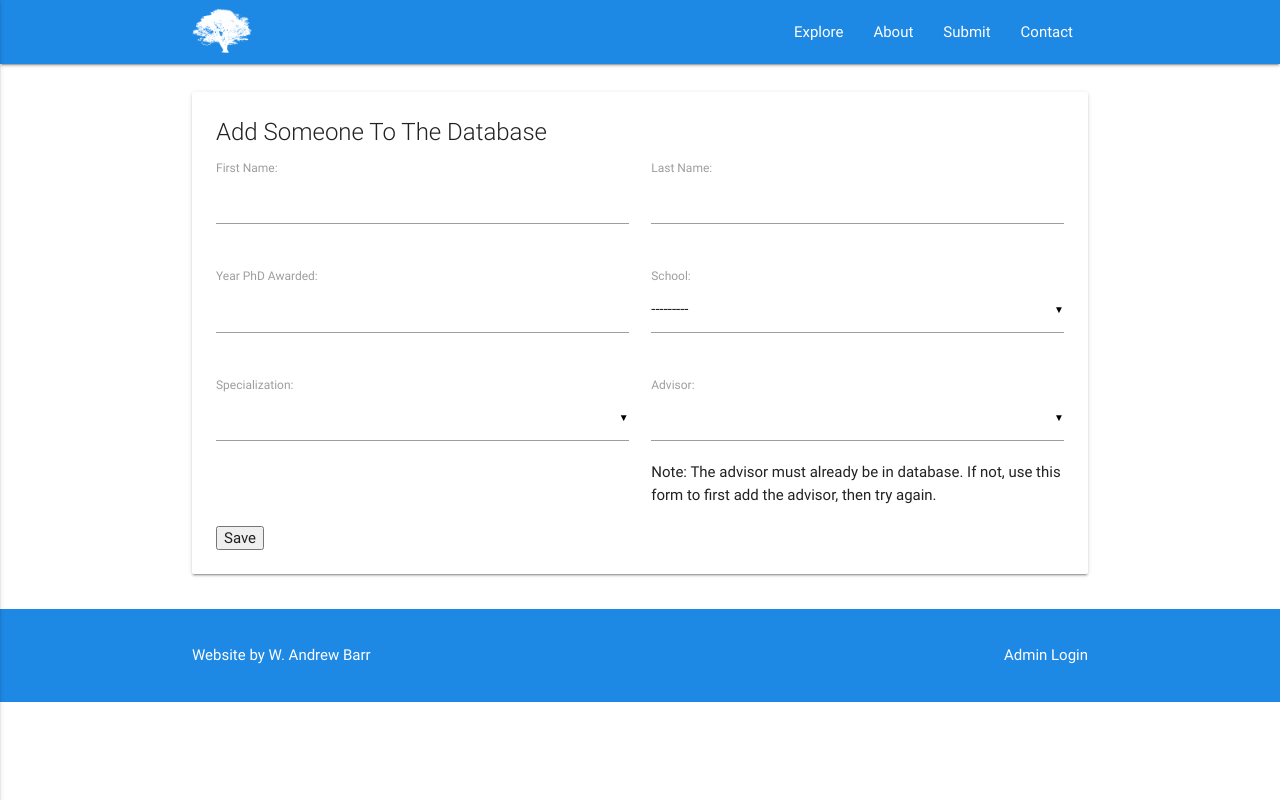
After one commit to wabarr/physanth-phylogeny-v2, a Django app: template templates/academicPhylogeny/phd_form.html in a window 1280 px wide. The commit adds this page. Run offline with Django 3.2, Linux system fonts and the light colour scheme; the template is opened without the code that fills it: values that come from a table or form of the project are taken from there, others are empty; parts of the project's set-up code (start-up, migrations or seed data) failed here and were passed over; some libraries are stand-ins or nearby versions.

Commit message:
add thanks and PhD add form view

```diff
--- a/academicPhylogeny/admin.py
+++ b/academicPhylogeny/admin.py
@@ -25,6 +25,7 @@ class FAQadmin(admin.ModelAdmin):
     list_editable = ("published","displayOrder")
 
 class SuggestedPhDTexaUpdateAdmin(admin.ModelAdmin):
+    list_display = ["PhD", "field", "value", "moderator_approved", "approver"]
     form = make_ajax_form(suggestedPhDTextUpdate, {
         'PhD': 'PhD'
     })
--- a/academicPhylogeny/forms.py
+++ b/academicPhylogeny/forms.py
@@ -1,7 +1,7 @@
 from django import forms
 from django.forms import ModelForm
-from ajax_select.fields import AutoCompleteSelectField
-from .models import school, PhD
+from ajax_select.fields import AutoCompleteSelectField, AutoCompleteSelectMultipleField
+from .models import *
 
 class SchoolForm(ModelForm):
 
@@ -11,10 +11,26 @@ class SchoolForm(ModelForm):
 
     search_by_school = AutoCompleteSelectField("school",required=False, help_text=None)
 
-class PhDForm(ModelForm):
+class PhDAddForm(ModelForm):
+    class Meta:
+        model = PhD
+        fields = ["firstName","lastName","year","school","advisor","specialization"]
+    school = AutoCompleteSelectField("school", help_text=None)
+    advisor = AutoCompleteSelectMultipleField("PhD", required=True, help_text=None)
+
+class PhD_form_for_ajax_selects_search(ModelForm):
 
     class Meta:
         model = PhD
         fields=["search_by_name"]
 
     search_by_name = AutoCompleteSelectField("PhD",required=False, help_text=None)
+
+class suggestedPhDTextUpdateForm(ModelForm):
+
+    class Meta:
+        model = suggestedPhDTextUpdate
+        fields = ["PhD", "field", "value"]
+
+    PhD = AutoCompleteSelectField("PhD",required=True, help_text=None)
+    field = forms.ChoiceField(choices = CHOICES_editable_fields)
--- a/academicPhylogeny/models.py
+++ b/academicPhylogeny/models.py
@@ -109,10 +109,10 @@ class specialization(models.Model):
 #         ordering = ('student',)
 
 class PhD(models.Model):
-    firstName = models.CharField(max_length=100, blank=True, null=True)
-    lastName = models.CharField(max_length=100, blank=True, null=True)
-    year = models.IntegerField(max_length=4, blank=True, null=True)
-    school = models.ForeignKey(school)
+    firstName = models.CharField(max_length=100,  null=True, verbose_name="First Name")
+    lastName = models.CharField(max_length=100, null=True,  verbose_name="Last Name")
+    year = models.IntegerField(max_length=4, blank=True, null=True, verbose_name="Year PhD Awarded")
+    school = models.ForeignKey(school, null=True, blank=True)
     advisor = models.ManyToManyField("self", null=True, blank=True)
     specialization = models.ManyToManyField(specialization, null=True, blank=True)
     URL_for_detail = models.CharField(max_length=200, null=True, blank=True)
@@ -121,6 +121,9 @@ class PhD(models.Model):
     def __unicode__(self):
         name = self.firstName + " " + self.lastName
         return name
+
+    def get_absolute_url(self):
+        return reverse('PhD-detail-view', kwargs={'URL_for_detail': self.URL_for_detail})
 
     def save(self):  # custom save method for person to update detail URL
         self.URL_for_detail = (self.firstName + "_" + self.lastName).replace(" ", "_")
@@ -134,11 +137,11 @@ class PhD(models.Model):
         ordering = ['lastName']
         verbose_name_plural = 'PhDs'
 
-
+CHOICES_editable_fields=[("firstName","firstName"), ("lastName", "lastName"),("year", "year")]
 class suggestedPhDTextUpdate(models.Model):
     ## deals with user suggested updates for fields that can be stored as text
     PhD = models.ForeignKey(PhD)
-    field = models.CharField(choices=[("firstName","firstName"), ("lastName", "lastName"),("year", "year")], max_length=100)
+    field = models.CharField(choices=CHOICES_editable_fields, max_length=100)
     value = models.CharField(max_length=100)
     moderator_approved = models.BooleanField(default=False)
-    approver = models.ForeignKey(User)
+    approver = models.ForeignKey(User, default=1)
--- a/templates/PhD_search_skeleton.html
+++ b/templates/PhD_search_skeleton.html
@@ -9,7 +9,7 @@
                 <div class="card">
                     <div class="card-content">
                         <span class="card-title">Search by Person</span>
-                        {{ PhDForm }}
+                        {{ PhD_form_for_ajax_selects_search }}
                     </div>
                 </div>
             </div>
--- /dev/null
+++ b/templates/academicPhylogeny/phd_form.html
@@ -0,0 +1,69 @@
+{% extends "default.html" %}
+
+{% block content %}
+    {{ form.media }}
+    <div class="container">
+        <div class="row">
+            <div class="col s12">
+                <div class="card">
+                    <div class="card-content">
+                        <span class="card-title">Add Someone To The Database</span>
+                        <form action="/add_PhD/" method="post" novalidate >{% csrf_token %}
+                            {{ form.non_field_errors }}
+                            <div class="row">
+                                <div class="col s6 fieldWrapper">
+                                    {{ form.firstName.errors }}
+                                    {{ form.firstName.label_tag }}
+                                    {{ form.firstName }}
+                                </div>
+                                <div class="col s6 fieldWrapper">
+                                    {{ form.lastName.errors }}
+                                    {{ form.lastName.label_tag }}
+                                    {{ form.lastName }}
+                                </div>
+                            </div>
+                            <div class="row">
+                                <div class="col s6 fieldWrapper">
+                                    {{ form.year.errors }}
+                                    {{ form.year.label_tag }}
+                                    {{ form.year }}
+                                </div>
+                                <div class="col s6 fieldWrapper">
+                                    {{ form.school.errors }}
+                                    {{ form.school.label_tag }}
+                                    {{ form.school }}
+                                </div>
+                            </div>
+                            <div class="row">
+                                <div class="col s6 fieldWrapper">
+                                    {{ form.specialization.errors }}
+                                    {{ form.specialization.label_tag }}
+                                    {{ form.specialization }}
+                                </div>
+                                <div class="col s6 fieldWrapper ">
+                                    {{ form.advisor.errors }}
+                                    {{ form.advisor.label_tag }}
+                                    {{ form.advisor }}
+                                    <p>Note: The advisor must already be in database. If not, use this form to first add the advisor, then try again.</p>
+                                </div>
+                            </div>
+
+                            <input type="submit" value="Save" />
+                        </form>
+                    </div>
+                </div>
+            </div>
+        </div>
+    </div>
+
+{% endblock %}
+
+{% block javascript_doc_ready %}
+<script>
+$(document).ready(function() {
+    $('select').material_select();
+  });
+
+</script>
+
+{% endblock %}
```
Also changed, not shown: academicPhylogeny/views.py (+17 -5 lines), templates/academicPhylogeny/suggestedphdtextupdate_form.html (added, +26 -0 lines), templates/thanks.html (added, +11 -0 lines).
